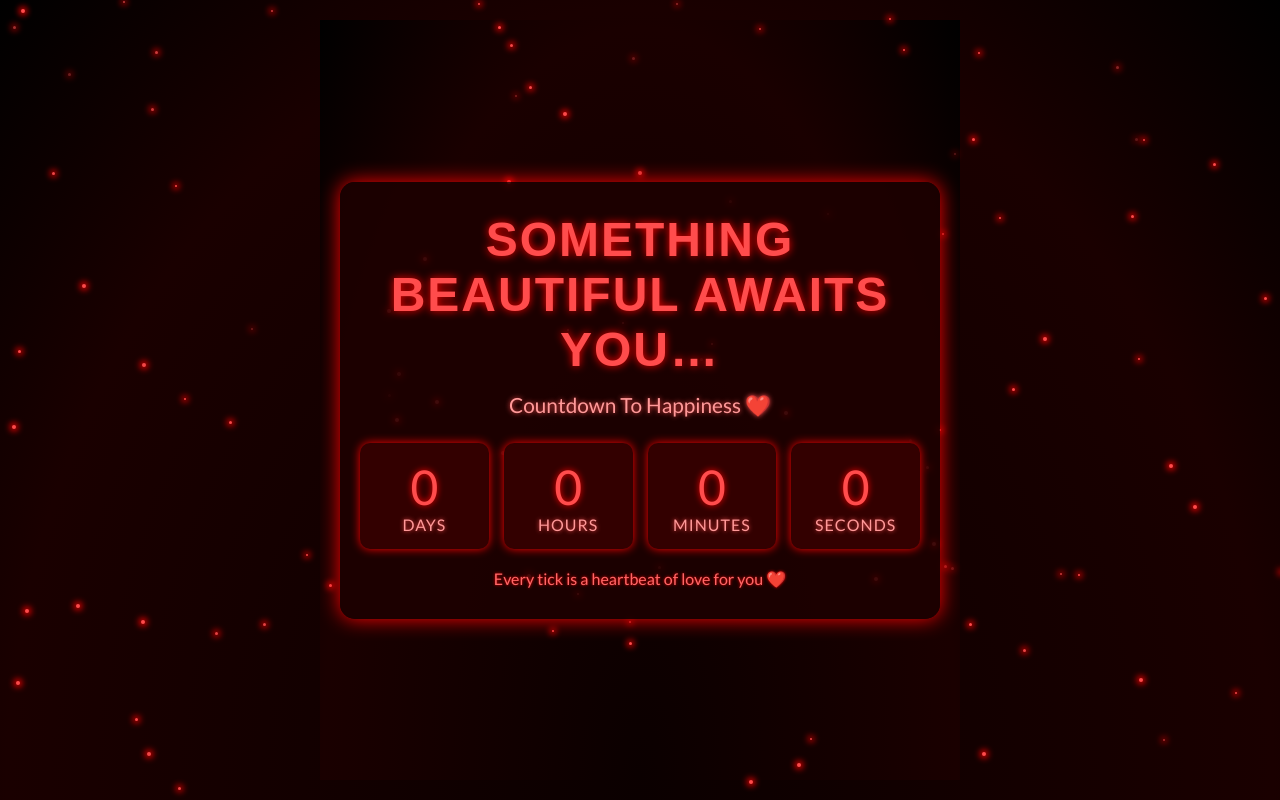
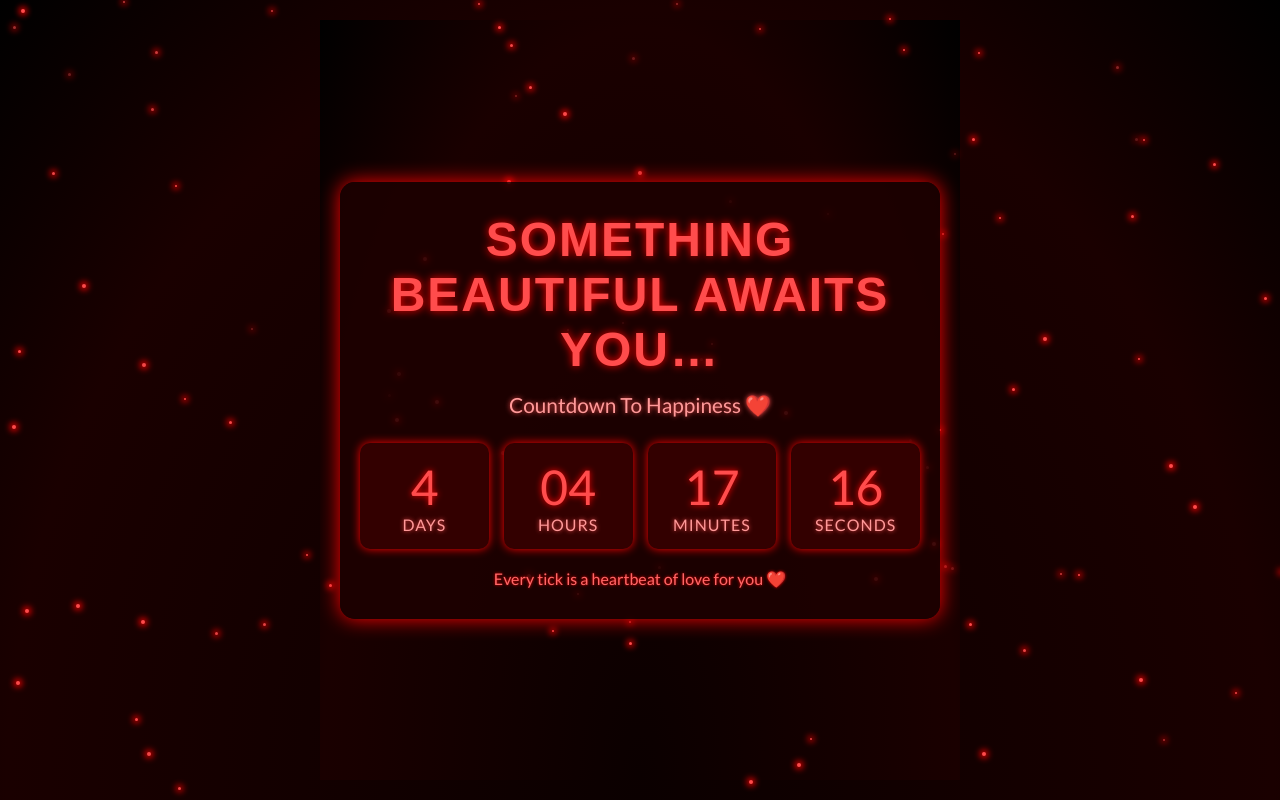
Before and after one commit to Rooha998/SurpriseForShahzaib.com, a plain HTML site: page index.html in a window 1280 px wide. Drawn offline with Linux system fonts and the light colour scheme; a web font is replaced by a local one.

Commit message:
Update index.html

```diff
--- a/index.html
+++ b/index.html
@@ -173,7 +173,7 @@ footer {
     }
 
     // Countdown script (unchanged)
-    const birthdayDate = new Date('2025-09-18T22:12:00');
+    const birthdayDate = new Date('2025-10-07T00:00:00');
 
     function updateCountdown() {
       const now = new Date();
```
